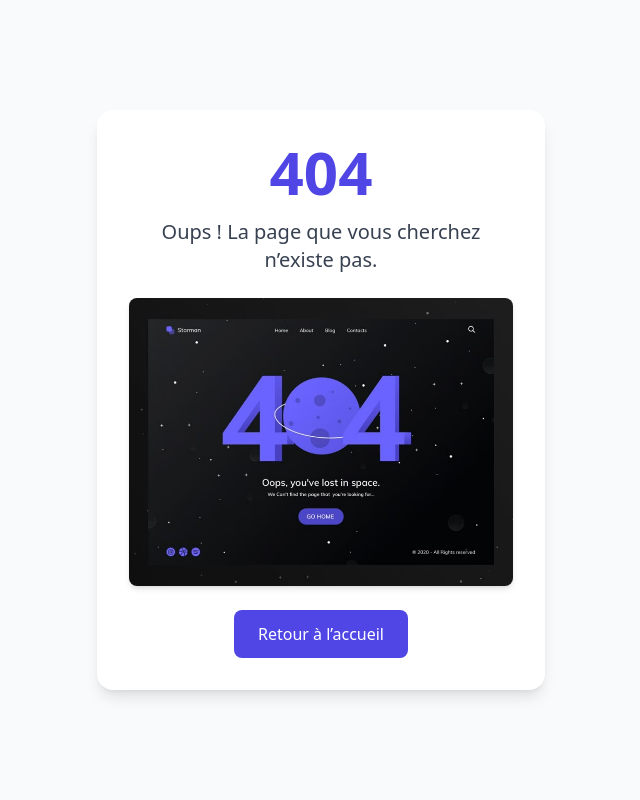
After one commit to boris2442/gestion_events, a PHP site: page /gestion_evenements/404.php in a window 1280 px wide. The commit adds this page. Shown: the whole page, without its empty margins (319-959 px from the left). Run offline with PHP 8.4, Linux system fonts and the light colour scheme; some libraries are stand-ins or nearby versions.

Commit message:
page not found

```diff
--- /dev/null
+++ b/404.php
@@ -0,0 +1,28 @@
+<!DOCTYPE html>
+<html lang="fr">
+<head>
+  <meta charset="UTF-8" />
+  <meta name="viewport" content="width=device-width, initial-scale=1.0"/>
+  <title>404 – Page non trouvée</title>
+  <script src="https://cdn.tailwindcss.com"></script>
+</head>
+<body class="bg-gray-50 flex items-center justify-center min-h-screen">
+
+  <div class="text-center p-8 bg-white rounded-2xl shadow-lg max-w-md mx-4">
+    <h1 class="text-6xl font-extrabold text-indigo-600 mb-4">404</h1>
+    <p class="text-xl text-gray-700 mb-6">Oups ! La page que vous cherchez n’existe pas.</p>
+    <img
+      src="layouts/assets/page-not-found.jpg"
+      alt="Page non trouvée illustration"
+      class="mx-auto mb-6 w-full h-auto object-cover rounded-lg shadow-md"
+    />
+    <a
+      href="index"
+      class="inline-block px-6 py-3 bg-indigo-600 text-white font-medium rounded-lg hover:bg-indigo-700 transition"
+    >
+      Retour à l’accueil
+    </a>
+  </div>
+
+</body>
+</html>
--- a/layouts/evenements/index_html.php
+++ b/layouts/evenements/index_html.php
@@ -23,7 +23,7 @@
     <!-- Image -->
     <div class="w-full lg:w-1/2 mb-8 lg:mb-0">
       <img
-        src="https://via.placeholder.com/800x600"
+        src="../assets/hero-image.jpg"
         alt="Illustration événements"
         class="w-full h-auto rounded-lg shadow-lg object-cover"
       />
```
Also changed, not shown: src/output.css (+16 -0 lines), .htaccess, layouts/assets/hero-image.jpg (added), layouts/assets/img2.jpg (added), layouts/assets/page-not-found.jpg (added).
